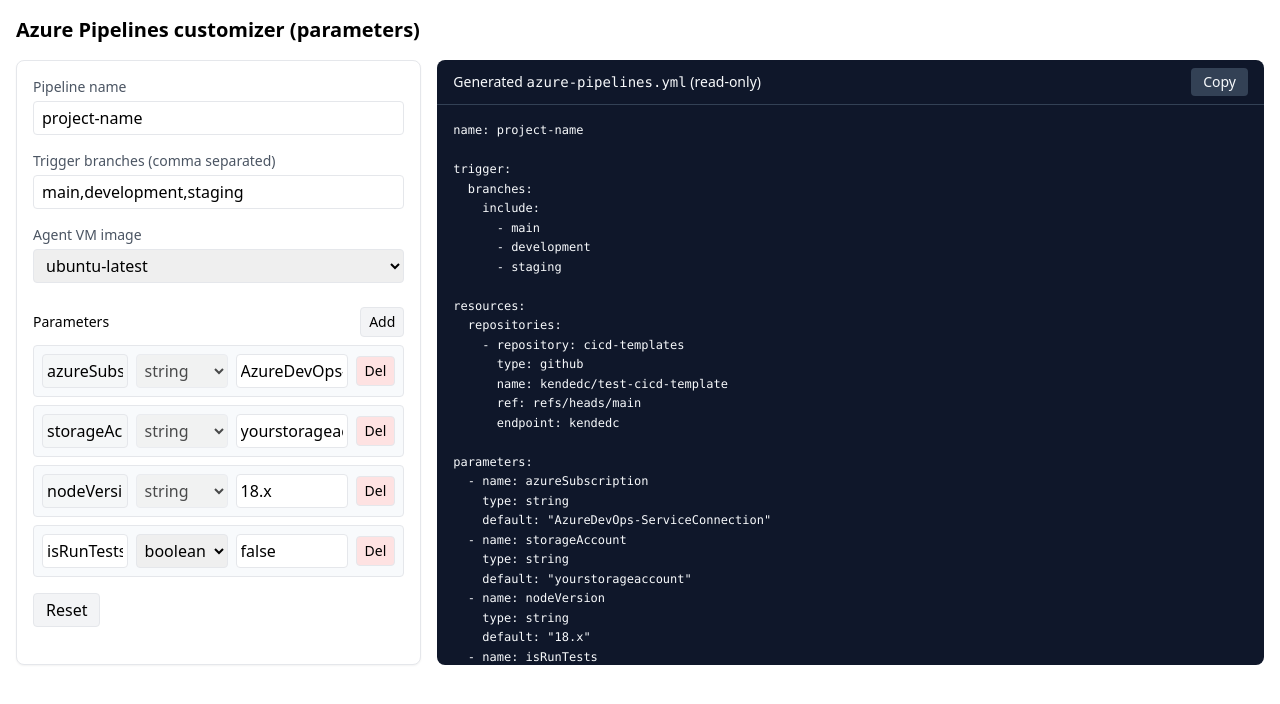
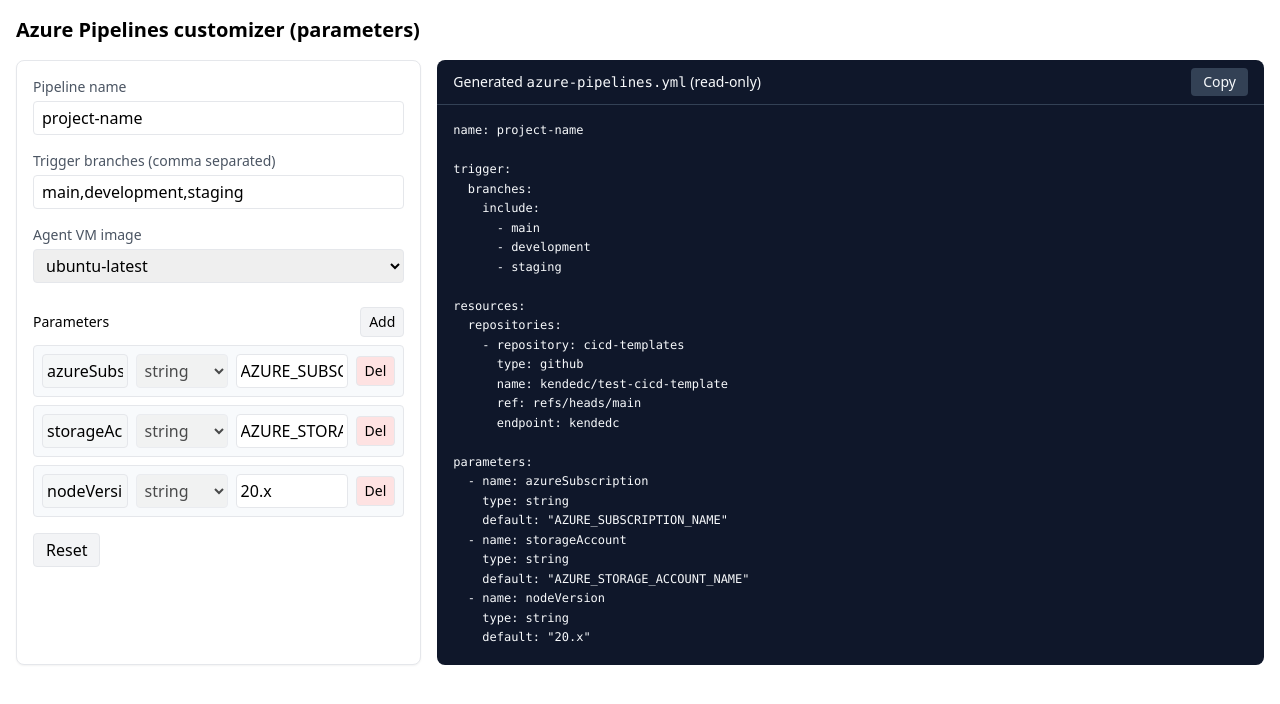
Before and after one commit to kendedc/cicd-template-app, a React (Vite) app: page / in a window 1280 px wide. Shown: the top 704 px of the page. Built offline with nearby package versions, Linux system fonts and the light colour scheme.

Commit message:
Update layout and pipeline

```diff
--- a/src/App.jsx
+++ b/src/App.jsx
@@ -15,7 +15,7 @@
       id: 0,
       name: 'azureSubscription',
       type: 'string',
-      default: 'AzureDevOps-ServiceConnection',
+      default: 'AZURE_SUBSCRIPTION_NAME',
       isFixedName: true,
     },
 
@@ -23,17 +23,16 @@
       id: 1,
       name: 'storageAccount',
       type: 'string',
-      default: 'yourstorageaccount',
+      default: 'AZURE_STORAGE_ACCOUNT_NAME',
       isFixedName: true,
     },
     {
       id: 2,
       name: 'nodeVersion',
       type: 'string',
-      default: '18.x',
+      default: '20.x',
       isFixedName: true,
     },
-    { id: 3, name: 'isRunTests', type: 'boolean', default: false },
   ];
 
   const [projectName, setProjectName] = useState(PROJECT_NAME);
@@ -201,7 +200,7 @@
                   <div key={p.id} className="border rounded p-2 bg-slate-50">
                     <div className="flex gap-2 items-center min-w-0">
                       <input
-                        className="flex-1 min-w-0 p-1 border rounded"
+                        className="min-w-0 p-1 border rounded"
                         value={p.name}
                         disabled={p.isFixedName}
                         onChange={(e) =>
@@ -221,7 +220,7 @@
                         <option value="number">number</option>
                       </select>
                       <input
-                        className="p-1 border rounded w-28 flex-shrink-0"
+                        className="flex-1 p-1 border rounded w-28 flex-shrink-0"
                         value={String(p.default)}
                         onChange={(e) => {
                           const val =
```
Also changed, not shown: azure-pipeline.yml (+2 -6 lines).
